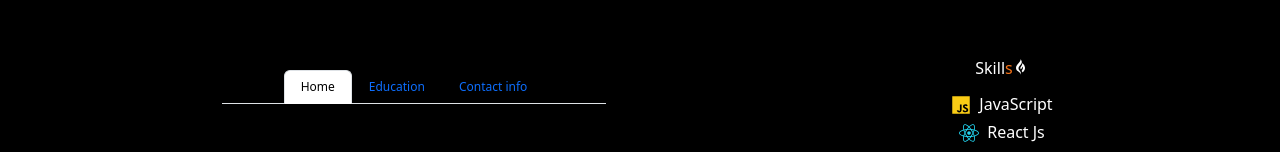
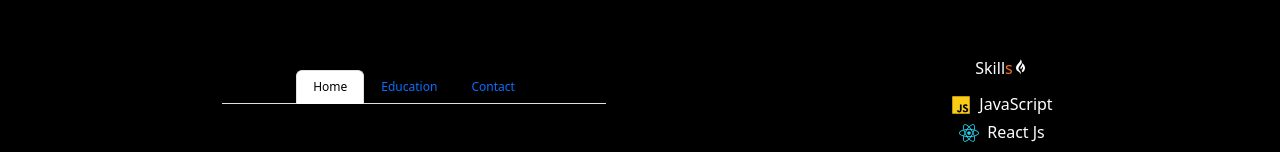
Before and after one commit to dalwadi1/myportfoliyo, a React (Vite) app: page /About in a window 1280 px wide. Shown: the part 221-373 px from the top of the page. Built offline with nearby package versions, Linux system fonts and the light colour scheme.

Commit message:
change about remove info

```diff
--- a/src/Views/About.jsx
+++ b/src/Views/About.jsx
@@ -48,7 +48,7 @@ const About = () => {
                                     <h1 className='mt-2 lg:text-sm text-xs flex justify-start'><FaLongArrowAltRight fontSize={15} className='ml-2 text-md' />Currently i am pursuing master degree of MCA from VNSGU University.</h1>
                                 </div>
                             </Tab>
-                            <Tab eventKey="profile " title="Contact info" className='md:w-60 mt-5 lg:w-96'>
+                            <Tab eventKey="profile " title="Contact" className='md:w-60 mt-5 lg:w-96'>
                                 <h1 className='mt-2 items-center lg:text-sm text-xs flex justify-center text-start'><IoMail fontSize={15} className='mr-1 text-red-600' /> parmarrutvik1807@gmail.com</h1>
                                 <h1 className='mt-2 items-center lg:text-sm text-xs flex justify-center text-start'><IoCall fontSize={15} className='mr-1 text-green-500' />+91 8141971488</h1>
                                 <h1 className='mt-2 items-center lg:text-sm text-xs flex justify-center text-start'><FaWhatsappSquare fontSize={15} className='mr-1 text-green-500' />+91 8141971488</h1>
```
